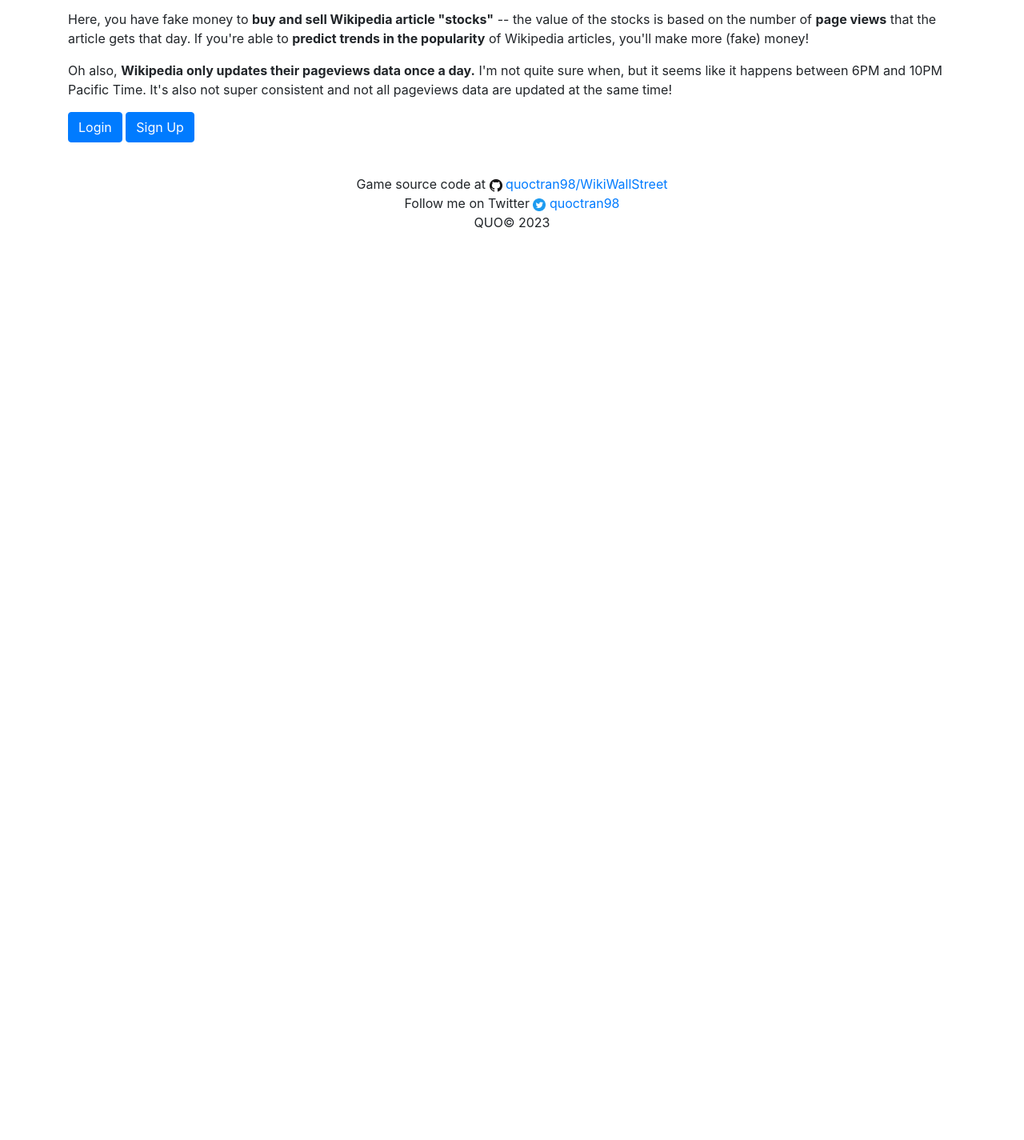
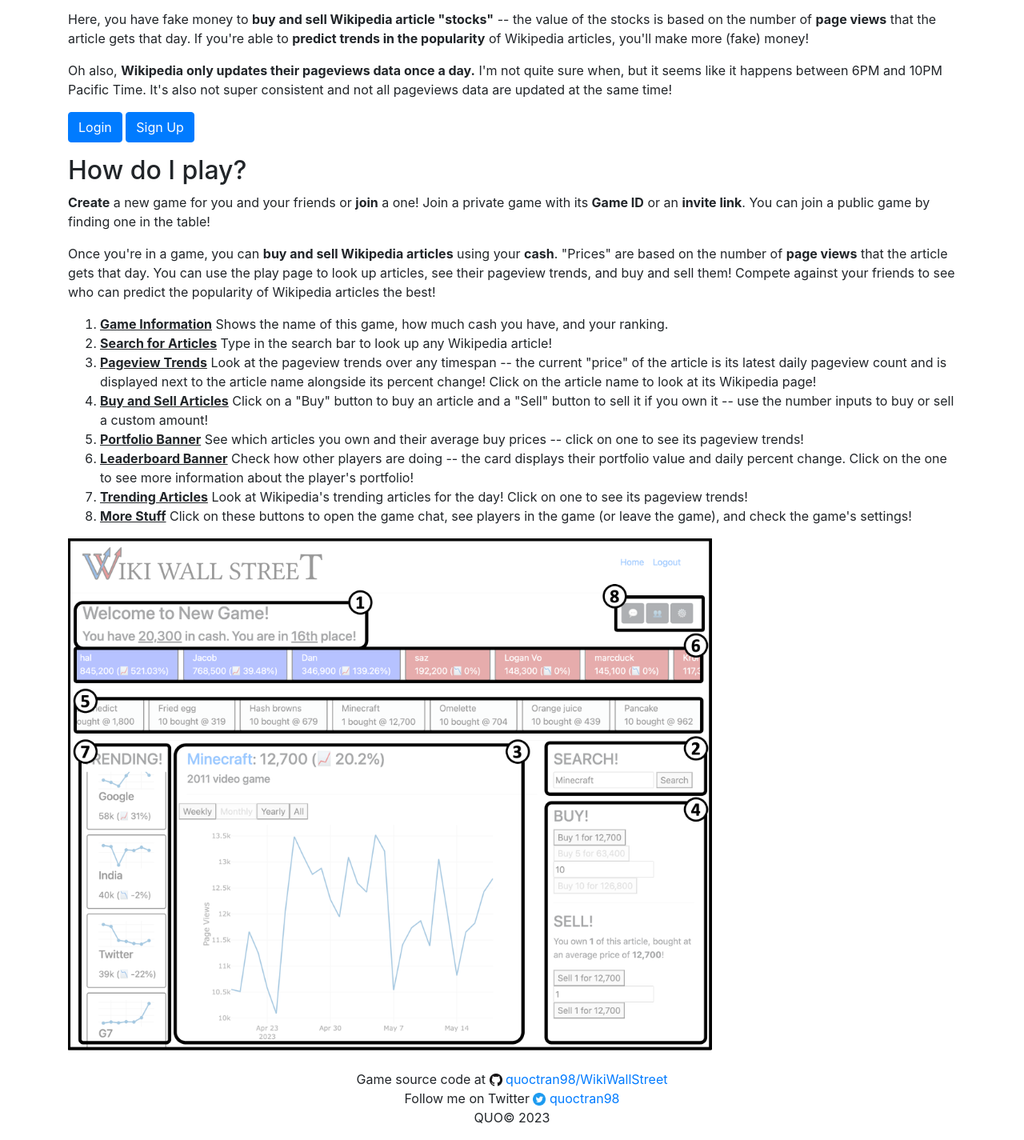
Before and after one commit to quoctran98/Wiki-Wall-Street, a Flask app: page / in a window 1280 px wide. Shown: the part 361-1786 px from the top of the page at 80% size. Before the commit the page ends 646 px from the top, so only its background shows below. Run offline with Flask 2, Linux system fonts and the light colour scheme; parts of the project's set-up code (start-up, migrations or seed data) failed here and were passed over; some libraries are stand-ins or nearby versions.

Commit message:
Added a tutorial!

```diff
--- a/server/templates/index.html
+++ b/server/templates/index.html
@@ -100,6 +100,51 @@
   <script src="{{url_for('static', filename='js/home-game-table.js')}}"></script>
 
 {% endif %}
+
+<h2>How do I play?</h2>
+
+<p>
+  <b>Create</b> a new game for you and your friends or <b>join</b> a one!
+  Join a private game with its <b>Game ID</b> or an <b>invite link</b>. You can join a public game by finding one in the table!
+<p>
+
+<p>
+  Once you're in a game, you can <b>buy and sell Wikipedia articles</b> using your <b>cash</b>.
+  "Prices" are based on the number of <b>page views</b> that the article gets that day.
+  You can use the play page to look up articles, see their pageview trends, and buy and sell them!
+  Compete against your friends to see who can predict the popularity of Wikipedia articles the best!
+</p>
+
+<ol>
+  <li>
+    <ins><b>Game Information</b></ins> Shows the name of this game, how much cash you have, and your ranking.
+  </li>
+  <li>
+    <ins><b>Search for Articles</b></ins> Type in the search bar to look up any Wikipedia article!
+  </li>
+  <li>
+    <ins><b>Pageview Trends</b></ins> Look at the pageview trends over any timespan -- the current "price" of the article is its latest daily pageview count and is displayed next to the article name alongside its percent change! Click on the article name to look at its Wikipedia page!
+  </li>
+  <li>
+    <ins><b>Buy and Sell Articles</b></ins> Click on a "Buy" button to buy an article and a "Sell" button to sell it if you own it -- use the number inputs to buy or sell a custom amount!
+  </li>
+  <li>
+    <ins><b>Portfolio Banner</b></ins> See which articles you own and their average buy prices -- click on one to see its pageview trends!
+  </li>
+  <li>
+    <ins><b>Leaderboard Banner</b></ins> Check how other players are doing -- the card displays their portfolio value and daily percent change. Click on the one to see more information about the player's portfolio!
+  </li>
+  <li>
+    <ins><b>Trending Articles</b></ins> Look at Wikipedia's trending articles for the day! Click on one to see its pageview trends!
+  </li>
+  <li>
+    <ins><b>More Stuff</b></ins> Click on these buttons to open the game chat, see players in the game (or leave the game), and check the game's settings!
+  </li>
+</ol>
+
+
+<img style="max-width: 100%; max-height: 80vh;" src="{{url_for('static', filename='img/tutorial/tutorial-main.png')}}" alt="Tutorial Image">
+
 
 </div>
 
```
Also changed, not shown: server/templates/invite.html (+45 -0 lines), README.md, server/static/img/tutorial/tutorial-main.png (added).
